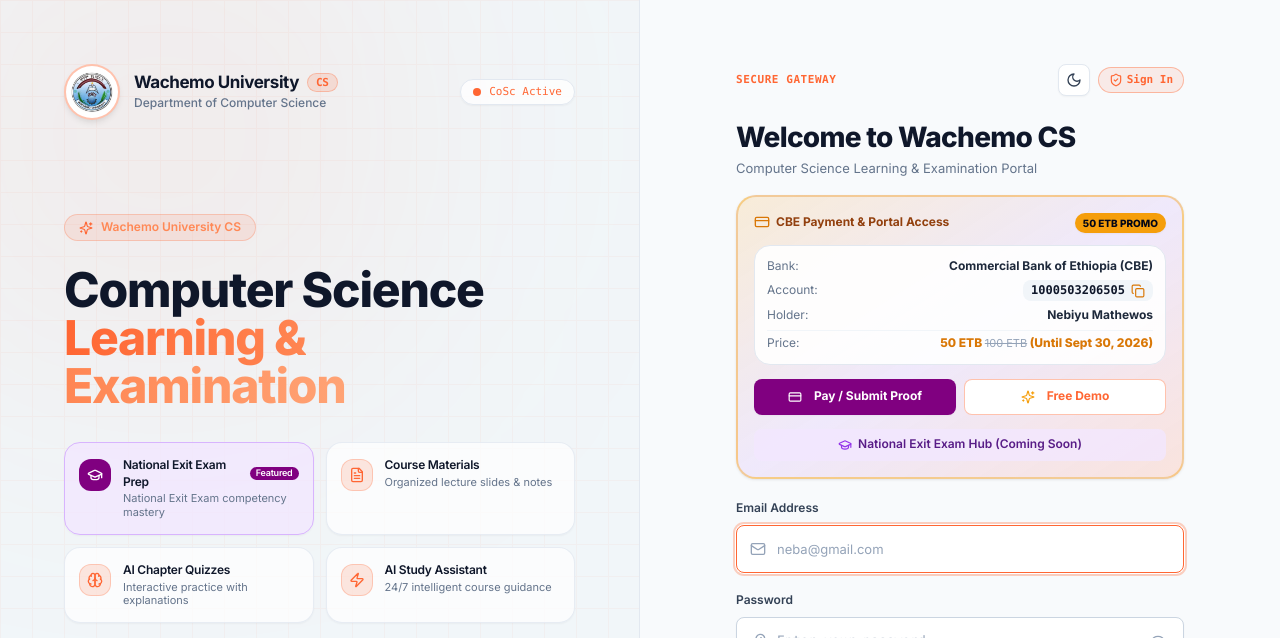
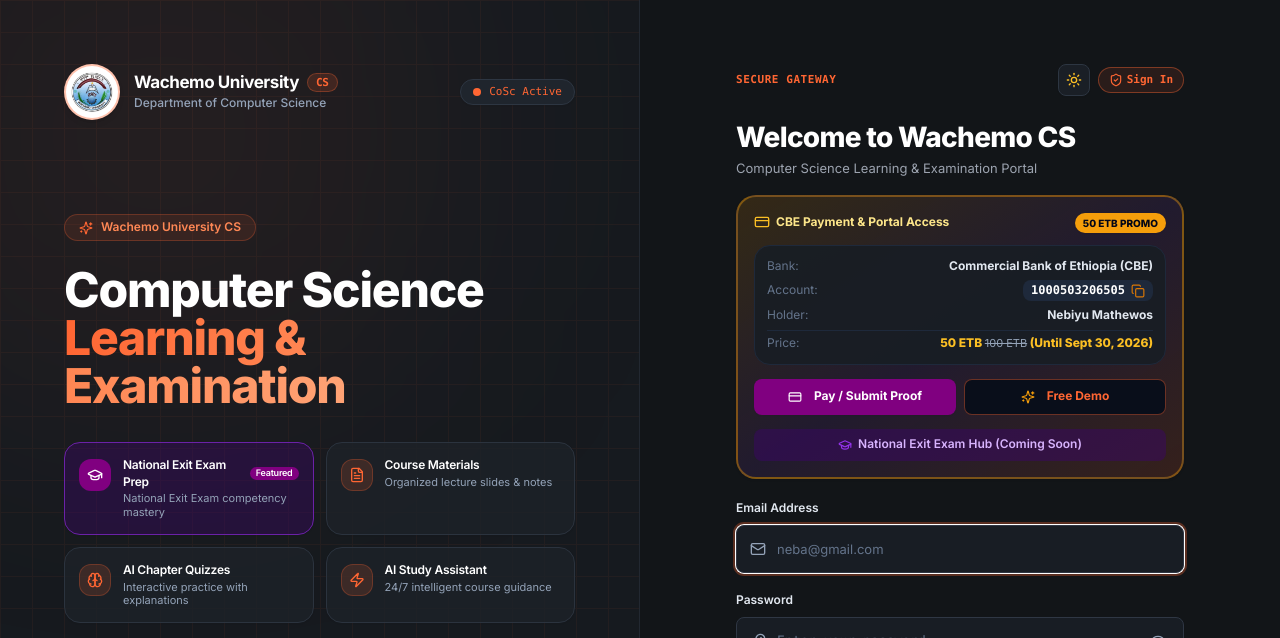
Before and after one commit to nebiyumathewos01-cell/cs-wachemo-university, a React (Vite) app in the folder frontend/: page /login in a window 1280 px wide. Shown: the top 638 px of the page. Built offline with nearby package versions, Linux system fonts and the light colour scheme; no server answers.

Commit message:
Transform entire CS Wachemo UI/UX into LeetCode-style developer platform with C++ practice lab, 5 AI learning modes, and fixed quiz review

```diff
--- a/frontend/src/api/coding.ts
+++ b/frontend/src/api/coding.ts
@@ -69,7 +69,7 @@
   submitCode: (id: number, data: { language: string; code: string }) =>
     apiClient.post<CodingSubmitResponse>(`/coding/problems/${id}/submit`, data),
 
-  explainWithAI: (id: number, data: { language?: string; code?: string }) =>
+  explainWithAI: (id: number, data: { language?: string; code?: string; mode?: string }) =>
     apiClient.post<{ explanation: string }>(`/coding/problems/${id}/explain-ai`, data),
 
   getUserStats: () =>
--- a/frontend/src/contexts/ThemeContext.tsx
+++ b/frontend/src/contexts/ThemeContext.tsx
@@ -14,7 +14,7 @@
   const [theme, setThemeState] = useState<Theme>(() => {
     const saved = localStorage.getItem("cs_theme");
     if (saved === "light" || saved === "dark") return saved;
-    return window.matchMedia("(prefers-color-scheme: dark)").matches ? "dark" : "light";
+    return "dark";
   });
 
   useEffect(() => {
--- a/frontend/src/index.css
+++ b/frontend/src/index.css
@@ -96,41 +96,41 @@
   }
 
   .dark {
-    --background:        220 24% 9%;
-    --surface:           220 22% 12%;
-    --surface-raised:    220 20% 15%;
-    --border:            220 14% 22%;
-    --border-strong:     220 12% 30%;
+    --background:        222 47% 7%;   /* #0b0f19 */
+    --surface:           222 35% 10%;  /* #111726 */
+    --surface-raised:    222 30% 14%;  /* #182033 */
+    --border:            222 25% 18%;  /* #212c45 */
+    --border-strong:     222 25% 26%;
 
-    --foreground:        210 20% 95%;
-    --foreground-muted:  210 12% 60%;
-    --foreground-subtle: 210 10% 46%;
+    --foreground:        210 40% 98%;
+    --foreground-muted:  215 20% 65%;
+    --foreground-subtle: 215 16% 50%;
 
-    --primary:           220 75% 60%;
-    --primary-hover:     220 72% 68%;
-    --primary-foreground: 220 76% 10%;
-    --primary-subtle:    220 30% 18%;
-    --primary-muted:     220 40% 28%;
+    --primary:           263 70% 58%;  /* #8b5cf6 LeetCode purple accent */
+    --primary-hover:     263 75% 65%;
+    --primary-foreground: 0 0% 100%;
+    --primary-subtle:    263 40% 16%;
+    --primary-muted:     263 30% 25%;
 
-    --secondary:         220 14% 22%;
-    --secondary-foreground: 210 20% 85%;
+    --secondary:         222 25% 16%;
+    --secondary-foreground: 210 30% 90%;
 
-    --muted:             220 14% 20%;
-    --muted-foreground:  210 12% 55%;
+    --muted:             222 25% 14%;
+    --muted-foreground:  215 20% 60%;
 
-    --card:              220 22% 12%;
-    --card-foreground:   210 20% 95%;
-    --popover:           220 22% 12%;
-    --popover-foreground: 210 20% 95%;
+    --card:              222 35% 11%;
+    --card-foreground:   210 40% 98%;
+    --popover:           222 35% 11%;
+    --popover-foreground: 210 40% 98%;
 
-    --input:             220 14% 22%;
+    --input:             222 25% 18%;
 
-    --info:              220 70% 65%;
-    --info-subtle:       220 30% 18%;
+    --info:              217 91% 60%;
+    --info-subtle:       217 40% 16%;
 
-    --destructive-subtle: 0 40% 18%;
-    --success-subtle:    142 30% 18%;
-    --warning-subtle:    38 40% 18%;
+    --destructive-subtle: 0 50% 16%;
+    --success-subtle:    142 50% 16%;
+    --warning-subtle:    38 50% 16%;
   }
 }
 
--- a/frontend/src/layouts/StudentLayout.tsx
+++ b/frontend/src/layouts/StudentLayout.tsx
@@ -36,23 +36,6 @@
   { label: "Profile",    path: "/profile",   icon: User },
 ];
 
-const PAGE_TITLES: Record<string, string> = {
-  "/payment":    "Payment & CBE Verification (50 ETB)",
-  "/dashboard":  "Dashboard",
-  "/courses":    "Courses",
-  "/coding":     "Coding Practice",
-  "/quizzes":    "AI Quiz",
-  "/past-exams": "Past Exams",
-  "/mock-exams": "Mock Exams",
-  "/ai-study":   "AI Study Assistant",
-  "/exit-exam":  "National Exit Exam Hub",
-  "/progress":   "My Progress",
-  "/bookmarks":  "Bookmarks",
-  "/feedback":   "Comments & Feedback Session",
-  "/profile":    "Profile",
-  "/4th-year":   "4th Year",
-};
-
 export default function StudentLayout() {
   const { user, logout } = useAuth();
   const navigate = useNavigate();
@@ -88,10 +71,6 @@
   useEffect(() => { setSidebarOpen(false); }, [location.pathname]);
 
   const handleLogout = async () => { await logout(); navigate("/login"); };
-
-  const pageTitle = Object.entries(PAGE_TITLES).find(([k]) =>
-    location.pathname.startsWith(k)
-  )?.[1] ?? "CS Wachemo";
 
   const initials = getInitials(user?.full_name, "CS");
 
@@ -300,11 +279,48 @@
             <Menu className="h-5 w-5" />
           </button>
 
-          {/* Page title */}
-          <h2 className="text-sm font-semibold text-foreground flex-1 lg:text-base">{pageTitle}</h2>
+          {/* Page title / Top Navigation Links */}
+          <div className="flex items-center gap-4 flex-1 overflow-x-auto scrollbar-none">
+            <Link to="/dashboard" className="flex items-center gap-2 text-xs font-bold text-foreground hover:text-purple-400 shrink-0">
+              <span className="text-purple-500 font-mono text-sm">CS</span> Wachemo
+            </Link>
+            <div className="h-4 w-px bg-border hidden md:block shrink-0" />
+            <div className="hidden md:flex items-center gap-1 text-xs font-medium text-muted-foreground shrink-0">
+              <NavLink to="/courses" className={({ isActive }) => cn("px-2.5 py-1 rounded-md transition-colors hover:text-foreground", isActive && "text-purple-400 font-semibold bg-purple-500/10")}>
+                Explore
+              </NavLink>
+              <NavLink to="/coding" className={({ isActive }) => cn("px-2.5 py-1 rounded-md transition-colors hover:text-foreground", isActive && "text-purple-400 font-semibold bg-purple-500/10")}>
+                Problems
+              </NavLink>
+              <NavLink to="/courses" className={({ isActive }) => cn("px-2.5 py-1 rounded-md transition-colors hover:text-foreground", isActive && "text-purple-400 font-semibold bg-purple-500/10")}>
+                Courses
+              </NavLink>
+              <NavLink to="/coding" className={({ isActive }) => cn("px-2.5 py-1 rounded-md transition-colors hover:text-foreground", isActive && "text-purple-400 font-semibold bg-purple-500/10")}>
+                Practice
+              </NavLink>
+              <NavLink to="/exit-exam" className={({ isActive }) => cn("px-2.5 py-1 rounded-md transition-colors hover:text-foreground", isActive && "text-purple-400 font-semibold bg-purple-500/10")}>
+                Exit Exam
+              </NavLink>
+              <NavLink to="/ai-study" className={({ isActive }) => cn("px-2.5 py-1 rounded-md transition-colors hover:text-foreground", isActive && "text-purple-400 font-semibold bg-purple-500/10")}>
+                AI Study
+              </NavLink>
+              <NavLink to="/progress" className={({ isActive }) => cn("px-2.5 py-1 rounded-md transition-colors hover:text-foreground", isActive && "text-purple-400 font-semibold bg-purple-500/10")}>
+                Progress
+              </NavLink>
+            </div>
+          </div>
 
           {/* Right side */}
-          <div className="flex items-center gap-2">
+          <div className="flex items-center gap-2 shrink-0">
+            {/* Search Input */}
+            <div className="relative hidden lg:block w-48">
+              <Search className="absolute left-2.5 top-1/2 -translate-y-1/2 h-3.5 w-3.5 text-muted-foreground" />
+              <input
+                type="text"
+                placeholder="Search CS Wachemo..."
+                className="w-full bg-muted/40 border border-border rounded-lg pl-8 pr-3 py-1 text-xs text-foreground placeholder:text-muted-foreground focus:outline-none focus:ring-1 focus:ring-purple-500"
+              />
+            </div>
             {/* Pay 50 ETB Button if not paid */}
             {(!user || !user.is_paid) && (
               <Button
--- a/frontend/src/pages/student/CodingPracticePage.tsx
+++ b/frontend/src/pages/student/CodingPracticePage.tsx
@@ -14,20 +14,26 @@
 import { StatsSkeleton } from "@/components/common/Skeleton";
 
 const CATEGORIES = [
-  "All Categories",
-  "Programming Fundamentals",
+  "All Topics",
+  "Fundamentals",
+  "Variables",
+  "Conditions",
+  "Loops",
+  "Functions",
   "Arrays",
   "Strings",
-  "Functions",
+  "Pointers",
+  "OOP",
   "Recursion",
-  "OOP",
+  "Searching",
+  "Sorting",
   "Linked Lists",
-  "Stacks & Queues",
-  "Searching & Sorting",
+  "Stacks",
+  "Queues",
   "Trees",
   "Graphs",
-  "Dynamic Programming",
-  "SQL",
+  "Data Structures",
+  "Algorithms",
 ];
 
 export default function CodingPracticePage() {
@@ -36,7 +42,7 @@
   const [loading, setLoading] = useState(true);
 
   // Filters
-  const [selectedCategory, setSelectedCategory] = useState("All Categories");
+  const [selectedCategory, setSelectedCategory] = useState("All Topics");
   const [selectedDifficulty, setSelectedDifficulty] = useState("All");
   const [selectedStatus, setSelectedStatus] = useState("All");
   const [searchQuery, setSearchQuery] = useState("");
@@ -50,7 +56,7 @@
     try {
       const [probsRes, statsRes] = await Promise.all([
         codingApi.getProblems({
-          category: selectedCategory === "All Categories" ? undefined : selectedCategory,
+          category: selectedCategory === "All Topics" ? undefined : selectedCategory,
           difficulty: selectedDifficulty === "All" ? undefined : selectedDifficulty,
           status_filter: selectedStatus === "All" ? undefined : selectedStatus.toLowerCase(),
         }),
@@ -87,7 +93,7 @@
     <div className="max-w-6xl mx-auto pb-24 lg:pb-8 space-y-6">
       <PageHeader
         title="Coding Practice Platform"
-        description="Master Computer Science problem-solving with hands-on coding challenges and real-time AI feedback."
+        description="Practice C++ programming, data structures, and computer science problem-solving with real-time feedback."
       />
 
       {/* Progress & Stats Bar */}
--- a/frontend/src/pages/student/CodingProblemDetailPage.tsx
+++ b/frontend/src/pages/student/CodingProblemDetailPage.tsx
@@ -107,12 +107,12 @@
     }
   };
 
-  const handleExplainWithAI = async () => {
+  const handleExplainWithAI = async (mode: string = "solution") => {
     if (!problemId) return;
     setAiLoading(true);
     setActiveLeftTab("ai-assistant");
     try {
-      const res = await codingApi.explainWithAI(Number(problemId), { language, code });
+      const res = await codingApi.explainWithAI(Number(problemId), { language: "cpp", code, mode });
       setAiExplanation(res.data.explanation);
     } catch {
       toast({ title: "AI Error", description: "Failed to generate AI explanation.", variant: "destructive" });
@@ -152,7 +152,7 @@
         </div>
 
         <Button
-          onClick={handleExplainWithAI}
+          onClick={() => handleExplainWithAI("solution")}
           disabled={aiLoading}
           className="bg-purple-600 hover:bg-purple-700 text-white font-semibold text-xs h-8 gap-1.5 shadow-sm"
         >
@@ -253,11 +253,65 @@
 
           {/* AI Assistant Explanation Content */}
           {activeLeftTab === "ai-assistant" && (
-            <div className="flex-1 overflow-auto p-5 m-0 space-y-4">
+            <div className="flex-1 overflow-auto p-4 m-0 space-y-4">
+              {/* Learning Modes Bar */}
+              <div className="space-y-1.5 bg-muted/40 p-3 rounded-xl border border-border">
+                <p className="text-[11px] font-bold uppercase tracking-wider text-muted-foreground flex items-center gap-1.5">
+                  <Sparkles className="h-3.5 w-3.5 text-purple-600" /> Choose AI Learning Mode
+                </p>
+                <div className="flex items-center gap-1.5 flex-wrap">
+                  <Button
+                    size="sm"
+                    variant="outline"
+                    onClick={() => handleExplainWithAI("hint")}
+                    disabled={aiLoading}
+                    className="text-[11px] h-7 px-2.5 bg-amber-500/10 text-amber-600 dark:text-amber-300 border-amber-500/30 hover:bg-amber-500/20"
+                  >
+                    💡 Hint
+                  </Button>
+                  <Button
+                    size="sm"
+                    variant="outline"
+                    onClick={() => handleExplainWithAI("concept")}
+                    disabled={aiLoading}
+                    className="text-[11px] h-7 px-2.5 bg-blue-500/10 text-blue-600 dark:text-blue-300 border-blue-500/30 hover:bg-blue-500/20"
+                  >
+                    📖 Concept
+                  </Button>
+                  <Button
+                    size="sm"
+                    variant="outline"
+                    onClick={() => handleExplainWithAI("approach")}
+                    disabled={aiLoading}
+                    className="text-[11px] h-7 px-2.5 bg-indigo-500/10 text-indigo-600 dark:text-indigo-300 border-indigo-500/30 hover:bg-indigo-500/20"
+                  >
+                    🚀 Approach
+                  </Button>
+                  <Button
+                    size="sm"
+                    variant="outline"
+                    onClick={() => handleExplainWithAI("solution")}
+                    disabled={aiLoading}
+                    className="text-[11px] h-7 px-2.5 bg-purple-600 text-white hover:bg-purple-700"
+                  >
+                    📝 Solution
+                  </Button>
+                  <Button
+                    size="sm"
+                    variant="outline"
+                    onClick={() => handleExplainWithAI("explain-code")}
+                    disabled={aiLoading}
+                    className="text-[11px] h-7 px-2.5 bg-emerald-500/10 text-emerald-600 dark:text-emerald-300 border-emerald-500/30 hover:bg-emerald-500/20"
+                  >
+                    🔍 Explain My Code
+                  </Button>
+                </div>
+              </div>
+
               {aiLoading ? (
                 <div className="flex flex-col items-center justify-center p-12 space-y-3">
                   <Loader2 className="h-8 w-8 text-purple-600 animate-spin" />
-                  <p className="text-xs font-medium text-muted-foreground">Generating step-by-step AI explanation...</p>
+                  <p className="text-xs font-medium text-muted-foreground">Generating step-by-step C++ AI explanation...</p>
                 </div>
               ) : aiExplanation ? (
                 <div className="prose dark:prose-invert prose-sm text-xs max-w-none leading-relaxed">
@@ -266,13 +320,10 @@
               ) : (
                 <div className="text-center py-12 space-y-3">
                   <Sparkles className="h-10 w-10 text-purple-600 mx-auto" />
-                  <h4 className="text-sm font-bold">Deep AI Solution Guide</h4>
+                  <h4 className="text-sm font-bold">Deep C++ AI Solution Guide</h4>
                   <p className="text-xs text-muted-foreground max-w-xs mx-auto">
-                    Click "Explain with AI" above to receive a beginner-friendly walkthrough, complexity analysis, and line-by-line explanation.
+                    Select a mode above or click "Explain with AI" to receive a beginner-friendly C++ walkthrough, complexity analysis, and line-by-line explanation.
                   </p>
-                  <Button size="sm" onClick={handleExplainWithAI} className="bg-purple-600 text-white text-xs">
-                    Generate AI Explanation
-                  </Button>
                 </div>
               )}
             </div>
```
Also changed, not shown: 2 other files (tests, documents, lock files or other folders).
